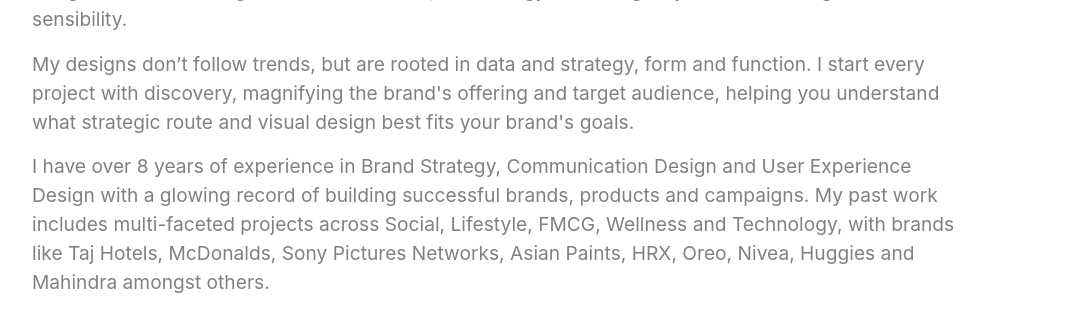
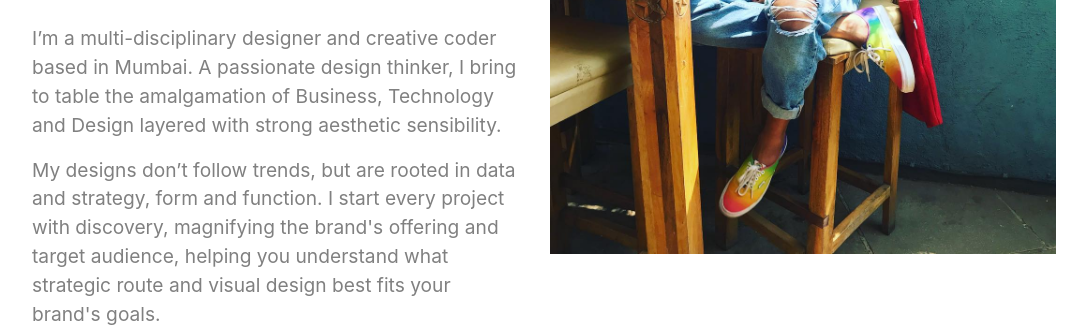
Before and after one commit to vishalvernekar/personal-website, a plain HTML site: page about.html in a window 1280 px wide. Shown: the part 396-725 px from the top of the page, without its empty margins (96-1183 px from the left). Drawn offline with nearby package versions, Linux system fonts and the light colour scheme.

Commit message:
fixed minor render issues

```diff
--- a/about.html
+++ b/about.html
@@ -72,8 +72,8 @@
     <p>I have over 8 years of experience in Brand Strategy, Communication Design and User Experience Design with a glowing record of building successful brands, products and campaigns. My past work includes multi-faceted projects across Social, Lifestyle, FMCG, Wellness and Technology, with brands like Taj Hotels, McDonalds, Sony Pictures Networks, Asian Paints, HRX, Oreo, Nivea, Huggies and Mahindra amongst others. </p>
   </div>
 
-  <div class="about-image lazyload">
-    <img data-src="css/vishalvernekar_picture.jpg" alt="Picture of Vishal Vernekar">
+  <div class="about-image">
+    <img class="lazyload" data-src="css/vishalvernekar_picture.jpg" alt="Picture of Vishal Vernekar">
   </div>
 
 
```
Also changed, not shown: case-makespace.html (+1 -1 lines).
